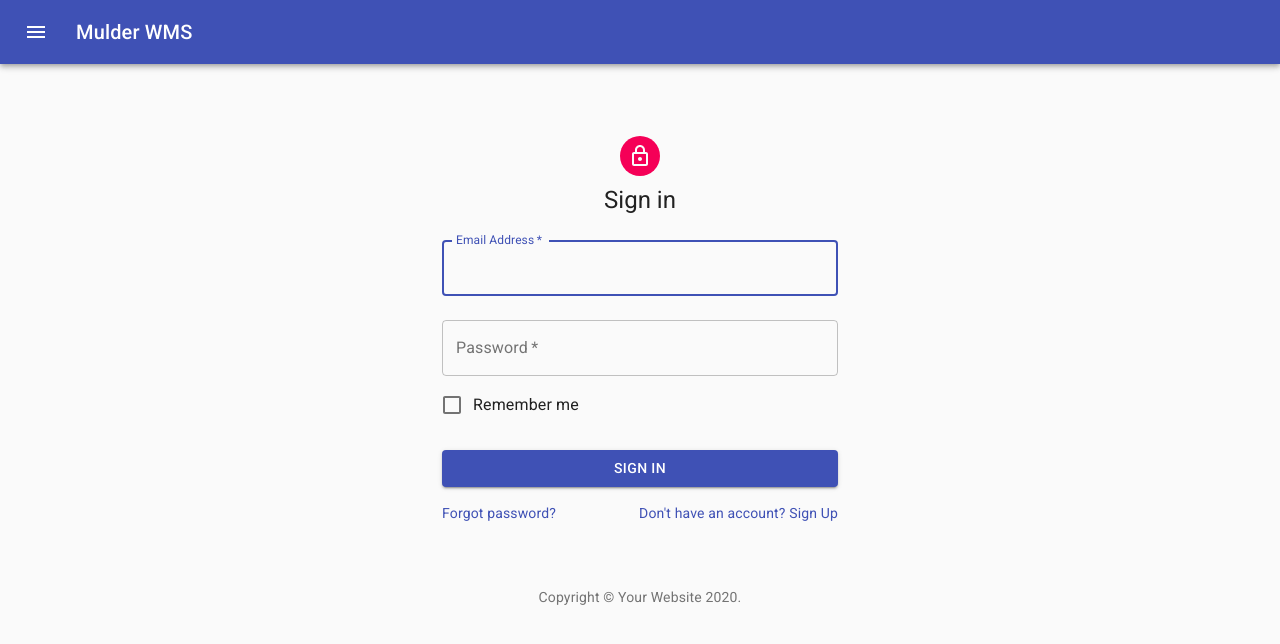
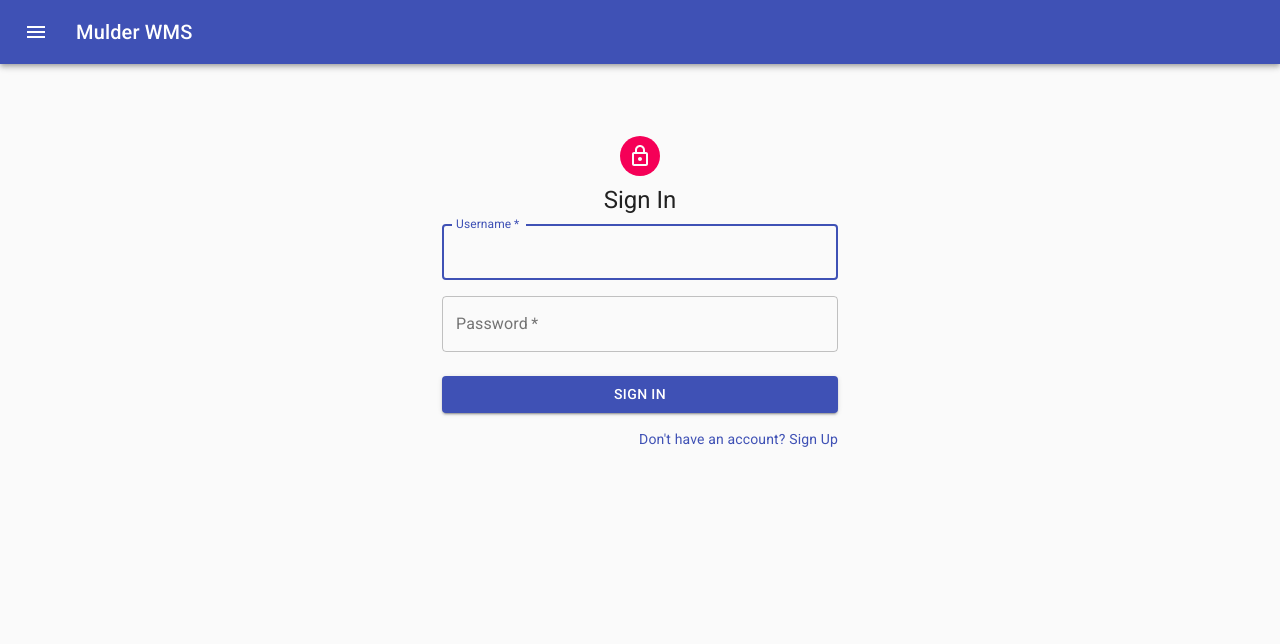
Before and after one commit to mulder-brewing/wms-client, a React (Create React App) app: page /signin in a window 1280 px wide. Shown: the top 644 px of the page. Built offline with nearby package versions, Linux system fonts and the light colour scheme.

Commit message:
Sign in form is looking better and now disabling buttons when form is submitted and invalid

```diff
--- a/src/containers/SignIn/SignIn.js
+++ b/src/containers/SignIn/SignIn.js
@@ -1,30 +1,18 @@
 import React from 'react';
+
 import Avatar from '@material-ui/core/Avatar';
 import Button from '@material-ui/core/Button';
-import CssBaseline from '@material-ui/core/CssBaseline';
+import Container from '@material-ui/core/Container';
+import Grid from '@material-ui/core/Grid';
+import Link from '@material-ui/core/Link';
+import LockOutlinedIcon from '@material-ui/icons/LockOutlined';
+import { makeStyles } from '@material-ui/core/styles';
 import TextField from '@material-ui/core/TextField';
-import FormControlLabel from '@material-ui/core/FormControlLabel';
-import Checkbox from '@material-ui/core/Checkbox';
-import Link from '@material-ui/core/Link';
-import Grid from '@material-ui/core/Grid';
-import Box from '@material-ui/core/Box';
-import LockOutlinedIcon from '@material-ui/icons/LockOutlined';
 import Typography from '@material-ui/core/Typography';
-import { makeStyles } from '@material-ui/core/styles';
-import Container from '@material-ui/core/Container';
 
-function Copyright() {
-  return (
-    <Typography variant="body2" color="textSecondary" align="center">
-      {'Copyright © '}
-      <Link color="inherit" href="https://material-ui.com/">
-        Your Website
-      </Link>{' '}
-      {new Date().getFullYear()}
-      {'.'}
-    </Typography>
-  );
-}
+import { useForm } from 'react-hook-form';
+import { Link as RouterLink } from 'react-router-dom';
+import { useTranslation } from 'react-i18next';
 
 const useStyles = makeStyles((theme) => ({
     paper: {
@@ -48,70 +36,96 @@ const useStyles = makeStyles((theme) => ({
 
 export default function SignIn() {
     const classes = useStyles();
+    const {
+        errors,
+        formState: { isSubmitted, isValid },
+        handleSubmit,
+        register
+    } = useForm({
+        mode: 'onChange'
+    });
+    const { t } = useTranslation(['form']);
+
+    const onSubmit = async data => {
+        console.log("form submitted");
+    }
 
     return (
-    <Container component="main" maxWidth="xs">
-      <CssBaseline />
+        <Container maxWidth="xs">
             <div className={classes.paper}>
                 <Avatar className={classes.avatar}>
                     <LockOutlinedIcon />
                 </Avatar>
-        <Typography component="h1" variant="h5">
-          Sign in
+                <Typography
+                    component="h1"
+                    variant="h5"
+                >
+                    {t('form:signin.title')}
                 </Typography>
-        <form className={classes.form} noValidate>
+                <form
+                    className={classes.form}
+                    noValidate
+                    onSubmit={handleSubmit(onSubmit)}
+                >
+                    <Grid
+                        container
+                        direction="column"
+                        spacing={2}
+                    >
+                        <Grid item>
                             <TextField
+                                autoFocus
+                                error={!!errors.username}
+                                fullWidth
+                                inputProps={{ maxLength: 50 }}
+                                inputRef={register({
+                                    required: true
+                                })}
+                                label={t('form:shared.auth.username')}
+                                name="username"
+                                required
                                 variant="outlined"
-            margin="normal"
-            required
-            fullWidth
-            id="email"
-            label="Email Address"
-            name="email"
-            autoComplete="email"
-            autoFocus
                             />
-          <TextField
-            variant="outlined"
-            margin="normal"
-            required
-            fullWidth
-            name="password"
-            label="Password"
-            type="password"
-            id="password"
-            autoComplete="current-password"
-          />
-          <FormControlLabel
-            control={<Checkbox value="remember" color="primary" />}
-            label="Remember me"
-          />
-          <Button
-            type="submit"
-            fullWidth
-            variant="contained"
-            color="primary"
-            className={classes.submit}
-          >
-            Sign In
-          </Button>
-          <Grid container>
-            <Grid item xs>
-              <Link href="#" variant="body2">
-                Forgot password?
-              </Link>
                         </Grid>
                         <Grid item>
-              <Link href="#" variant="body2">
-                {"Don't have an account? Sign Up"}
+                            <TextField
+                                error={!!errors.password}
+                                fullWidth
+                                inputProps={{ maxLength: 40 }}
+                                inputRef={register({
+                                    required: true
+                                })}
+                                label={t('form:shared.auth.password')}
+                                name="password"
+                                required
+                                type="password"
+                                variant="outlined"
+                            />
+                        </Grid>
+                    </Grid>
+                    <Button
+                        className={classes.submit}
+                        color="primary"
+                        disabled={isSubmitted && !isValid}
+                        fullWidth
+                        type="submit"
+                        variant="contained"
+                    >
+                        {t('form:signin.title')}
+                    </Button>
+                    <Grid container justify="flex-end">
+                        <Grid item>
+                            <Link
+                                component={RouterLink}
+                                to="/signup"
+                                variant="body2"
+                            >
+                                {t('form:signin.sign_up_instead')}
                             </Link>
                         </Grid>
                     </Grid>
                 </form>
             </div>
-      <Box mt={8}>
-        <Copyright />
-      </Box>
         </Container>
     );
 }
--- a/src/containers/SignUp/SignUp.js
+++ b/src/containers/SignUp/SignUp.js
@@ -40,7 +40,12 @@ const useStyles = makeStyles((theme) => ({
 
 const SignUp = () => {
     const classes = useStyles();
-    const { register, handleSubmit, errors, formState } = useForm({
+    const {
+        errors,
+        formState: { isSubmitted, isValid },
+        handleSubmit,
+        register
+    } = useForm({
         mode: 'onChange'
     });
     const { t } = useTranslation(['alert', 'form']);
@@ -63,13 +68,19 @@ const SignUp = () => {
         }
     }
 
+    console.log("isSubmitted", isSubmitted);
+    console.log("isValid", isValid);
+
     return (
         <Container maxWidth="xs">
             <div className={classes.paper}>
                 <Avatar className={classes.avatar}>
                     <LockOutlinedIcon />
                 </Avatar>
-                <Typography component="h1" variant="h5">
+                <Typography
+                    component="h1"
+                    variant="h5"
+                >
                     {t('form:signup.title')}
                 </Typography>
                 <form
@@ -84,6 +95,7 @@ const SignUp = () => {
                     >
                         <Grid item>
                             <TextField
+                                autoFocus
                                 error={!!errors.company_name}
                                 fullWidth
                                 inputProps={{ maxLength: 50 }}
@@ -138,7 +150,7 @@ const SignUp = () => {
                     <Button
                         className={classes.submit}
                         color="primary"
-                        disabled={formState.isSubmitted && !formState.isValid}
+                        disabled={isSubmitted && !isValid}
                         fullWidth
                         type="submit"
                         variant="contained"
--- a/src/translations/en/form.json
+++ b/src/translations/en/form.json
@@ -4,6 +4,10 @@
             "username": "Username",
             "password": "Password"
         }
+    },
+    "signin": {
+        "sign_up_instead": "Don't have an account? Sign Up",
+        "title": "Sign In"
     },
     "signup": {
         "sign_in_instead": "Already have an account? Sign in",
```
Also changed, not shown: 1 other file (tests, documents, lock files or other folders). Lines whose indentation alone changed are shown as unchanged.
